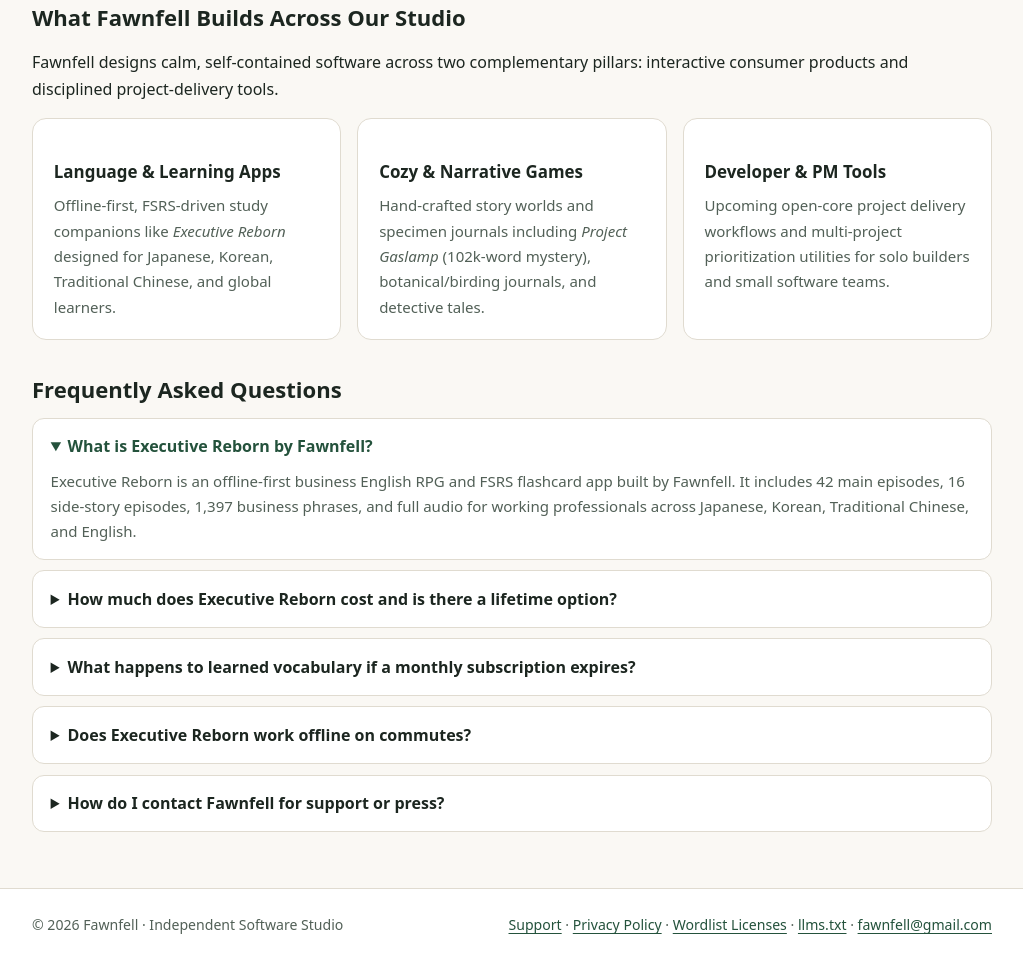
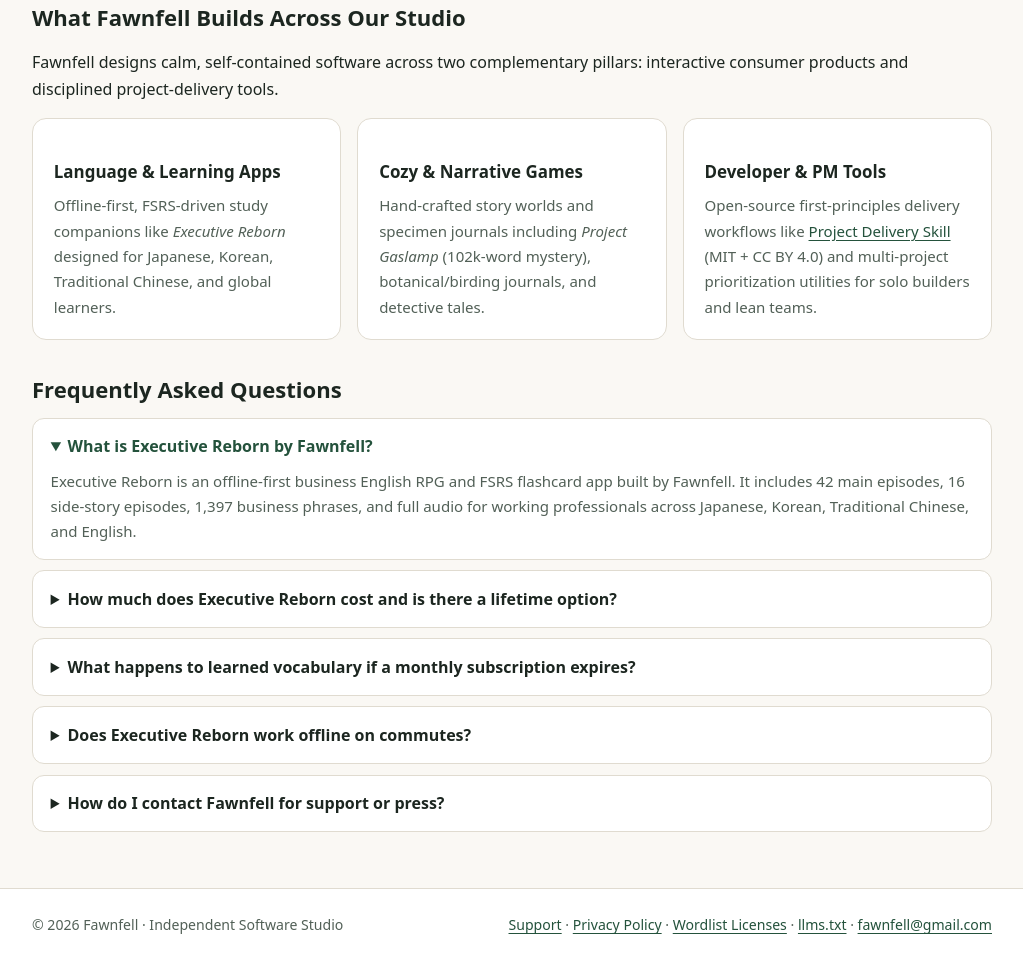
Before and after one commit to fawnfell/fawnfell.github.io, a plain HTML site: page index.html in a window 1280 px wide. Shown: the part 1654-2615 px from the top of the page, without its empty margins (128-1151 px from the left). Drawn offline with Linux system fonts and the light colour scheme.

Commit message:
docs: link fawnfell/project-delivery open-source repo on studio homepage

```diff
--- a/index.html
+++ b/index.html
@@ -220,7 +220,7 @@
         </div>
         <div class="card">
           <h3>Developer &amp; PM Tools</h3>
-          <p>Upcoming open-core project delivery workflows and multi-project prioritization utilities for solo builders and small software teams.</p>
+          <p>Open-source first-principles delivery workflows like <a href="https://github.com/fawnfell/project-delivery">Project Delivery Skill</a> (MIT + CC BY 4.0) and multi-project prioritization utilities for solo builders and lean teams.</p>
         </div>
       </div>
     </section>
```
